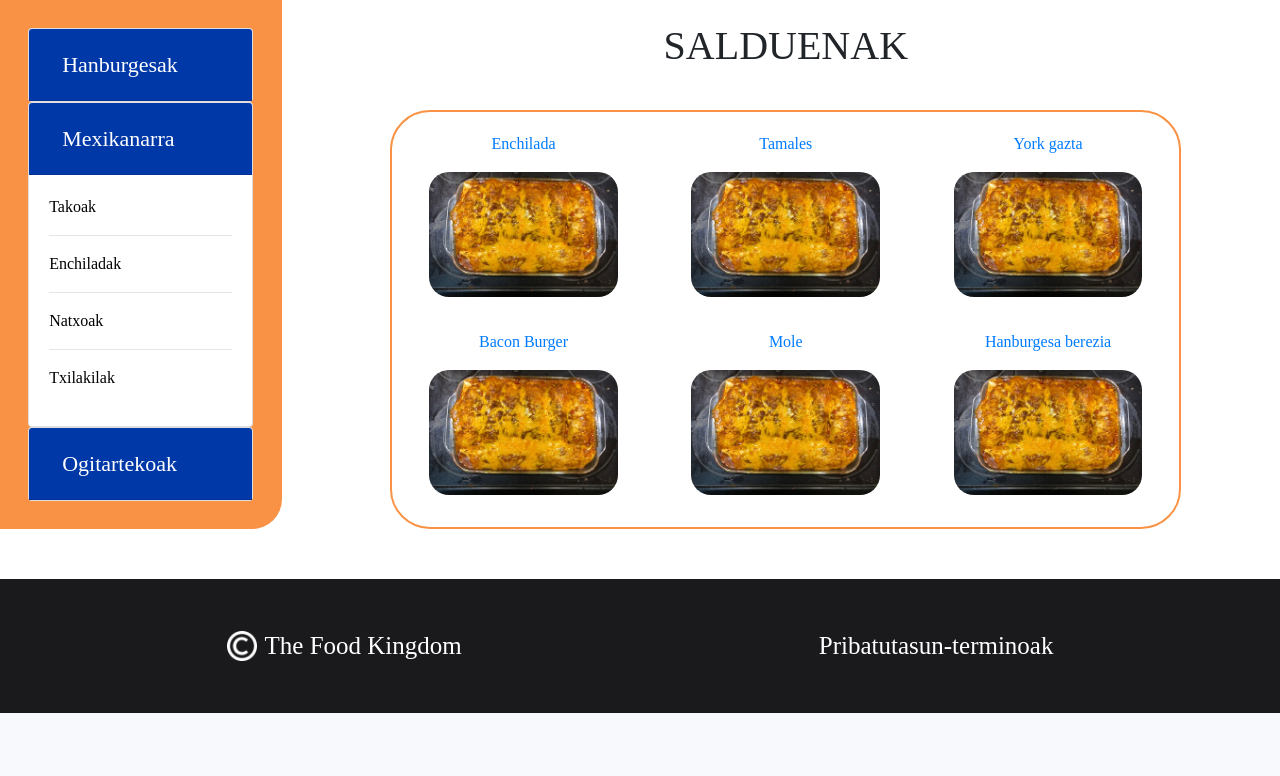
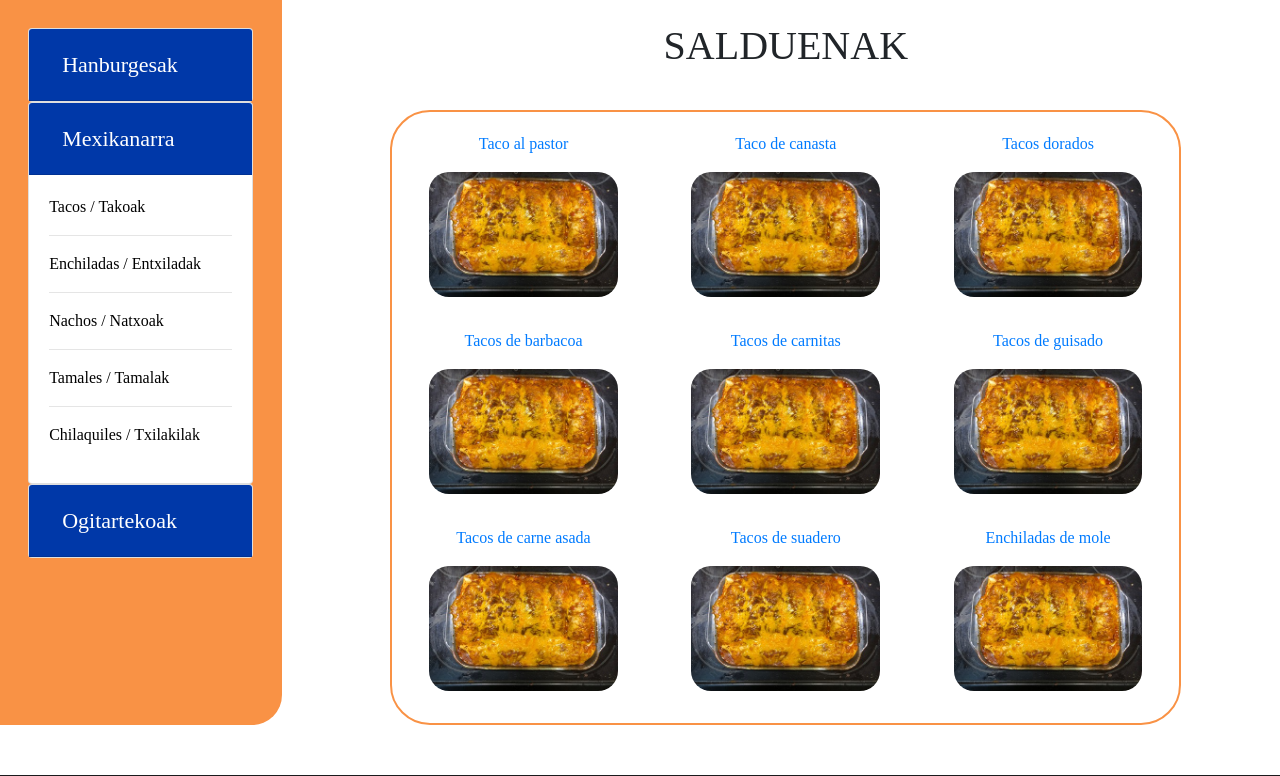
Before and after one commit to garateHegoi/TheFoodKingdom, a Django app: page /karta/ in a window 1280 px wide, after a click on "Mexikanarra". Shown: the part 108-884 px from the top of the page. Before the commit the page ends 821 px from the top, so only its background shows below. Run offline with Django 4.2, Linux system fonts and the light colour scheme; data comes from the database, SQL or seed files in the repository; both versions use the stored data as it was after the commit; some libraries are stand-ins or nearby versions; some web fonts are replaced.

Commit message:
Karta paginan depende zer kategoria den produktu batzuk edo beste batzuk agertzen dira

```diff
--- a/Django/TheFoodKingdom/janaria/models.py
+++ b/Django/TheFoodKingdom/janaria/models.py
@@ -2,15 +2,16 @@ from django.db import models
 
 # Create your models here.
 
+
 class Janariak(models.Model):
-   id = models.AutoField(primary_key=True)
-   izena= models.CharField(max_length=50)
-   osagaiak= models.CharField(max_length=100)
-   prezioa= models.CharField(max_length=5)
-   mota= models.CharField(max_length=50)
-   alergenoak= models.CharField(max_length=50)
-   argazki_url = models.CharField(max_length=255)
+    id = models.AutoField(primary_key=True)
+    izena = models.CharField(max_length=50)
+    osagaiak = models.CharField(max_length=100)
+    prezioa = models.CharField(max_length=5)
+    mota = models.CharField(max_length=50)
+    submota=models.CharField(max_length=50, null=True)
+    alergenoak = models.CharField(max_length=50)
+    argazki_url = models.CharField(max_length=255)
 
-
-   def __str__(self):
-       return '%s' % self.izena
+    def __str__(self):
+        return '%s' % self.izena
--- a/Django/TheFoodKingdom/janaria/templates/karta.html
+++ b/Django/TheFoodKingdom/janaria/templates/karta.html
@@ -33,13 +33,15 @@
                   </div>
                   <div id="collapseMexikanarra" class="collapse" aria-labelledby="headingMexikanarra" data-parent="#accordion">
                     <div class="card-body collapsed_aukerak">
-                        <p><a href="#">Takoak</a></p>
+                        <p><a href="{% url 'karta_sailkatua' submota='Takoak' %}">Tacos / Takoak</a></p>
                         <hr>
-                        <p><a href="#">Enchiladak</a></p>
+                        <p><a href="{% url 'karta_sailkatua' submota='Entxiladak' %}">Enchiladas / Entxiladak</a></p>
                         <hr>
-                        <p><a href="#">Natxoak</a></p>
+                        <p><a href="{% url 'karta_sailkatua' submota='Natxoak' %}">Nachos / Natxoak</a></p>
                         <hr>
-                        <p><a href="#">Txilakilak</a></p>
+                        <p><a href="{% url 'karta_sailkatua' submota='Tamalak' %}">Tamales / Tamalak</a></p>
+                        <hr>
+                        <p><a href="{% url 'karta_sailkatua' submota='Txilakilak' %}">Chilaquiles / Txilakilak</a></p>
                     </div>
                   </div>
                 </div>
@@ -65,43 +67,15 @@
                 <h1 class="text-center">SALDUENAK</h1>
               </div>
                 <div class=" wrapper_janaria" >
+                  {% for janari in janariak %}
                     <div class="text-center">
                       <a href="{% url 'saskia' %}">
-                        <p>Enchilada</p>
+                        <p>{{janari.izena}}</p>
                         <img class="img_style" src="{% static 'img/enchilada.jpg'%}">
                       </a>
                     </div>
-                    <div class="text-center">
-                      <a href="{% url 'saskia' %}">
-                        <p>Tamales</p>
-                        <img class="img_style" src="{% static 'img/enchilada.jpg'%}">
-                      </a>
-                    </div>
-                    <div class="text-center">
-                      <a href="{% url 'saskia' %}">
-                        <p>York gazta</p>
-                        <img class="img_style" src="{% static 'img/enchilada.jpg'%}">
-                      </a>
-                    </div>
-                    <div class="text-center">
-                      <a href="{% url 'saskia' %}">
-                        <p>Bacon Burger</p>
-                        <img class="img_style" src="{% static 'img/enchilada.jpg'%}">
-                      </a>
-                    </div>
-                    <div class="text-center">
-                      <a href="{% url 'saskia' %}">
-                        <p>Mole</p>
-                        <img class="img_style" src="{% static 'img/enchilada.jpg'%}">
-                      </a>
-                    </div>
-                    <div class="text-center">
-                      <a href="{% url 'saskia' %}">
-                        <p>Hanburgesa berezia</p>
-                        <img class="img_style" src="{% static 'img/enchilada.jpg'%}">
-                      </a>
-                    </div>
-            </div>
+                    {% endfor %}
+                </div>
             </div>
     {% endblock content %}
     {% block javascript %}
--- a/Django/TheFoodKingdom/janaria/urls.py
+++ b/Django/TheFoodKingdom/janaria/urls.py
@@ -4,6 +4,7 @@ from . import views
 urlpatterns=[
     path('',views.index,name='index'),
     path('karta/',views.karta,name='karta'),
+    path('karta_sailkatua/<str:submota>',views.karta_sailkatua,name='karta_sailkatua'),
     path('kokapena/',views.kokapena,name='kokapena'),
     path('erregistroa/',views.erregistroa,name='erregistroa'),
     path('profila/',views.profila,name='profila'),
--- a/Django/TheFoodKingdom/janaria/views.py
+++ b/Django/TheFoodKingdom/janaria/views.py
@@ -1,11 +1,17 @@
 from django.shortcuts import render
+from .models import Janariak
 
 # Create your views here.
 def index(request):
     return render(request, 'index.html')
 
 def karta(request):
-    return render(request, 'karta.html')
+    janariak = Janariak.objects.all()[:9]
+    return render(request, 'karta.html',{'janariak':janariak})
+
+def karta_sailkatua(request, submota):
+    janariak = Janariak.objects.filter(submota=submota)
+    return render(request, 'karta.html',{'janariak':janariak})
 
 def kokapena(request):
     return render(request, 'kokapena.html')
```
Also changed, not shown: Django/TheFoodKingdom/db.sqlite3, Django/TheFoodKingdom/janaria/migrations/0002_janariak_submota.py (added).
